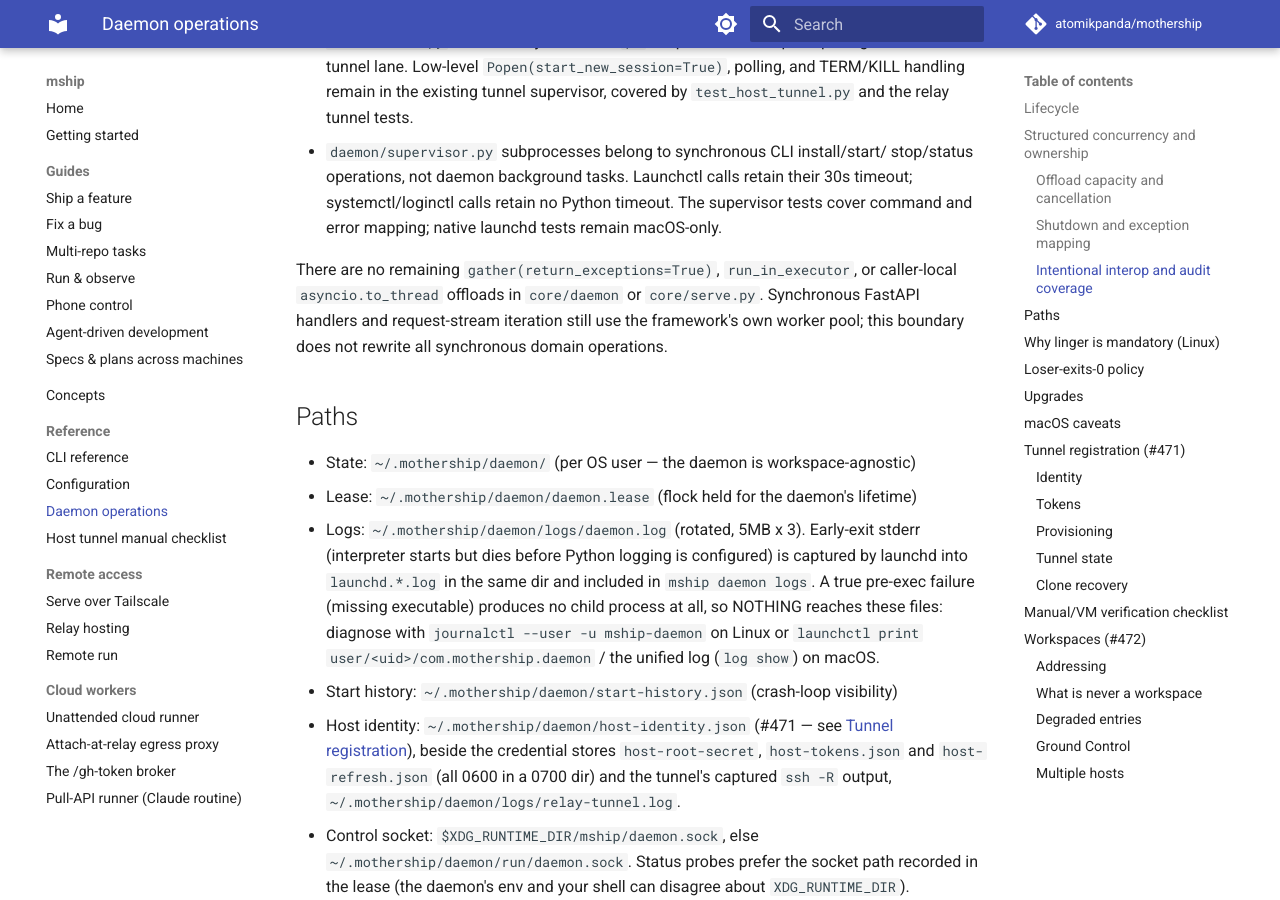
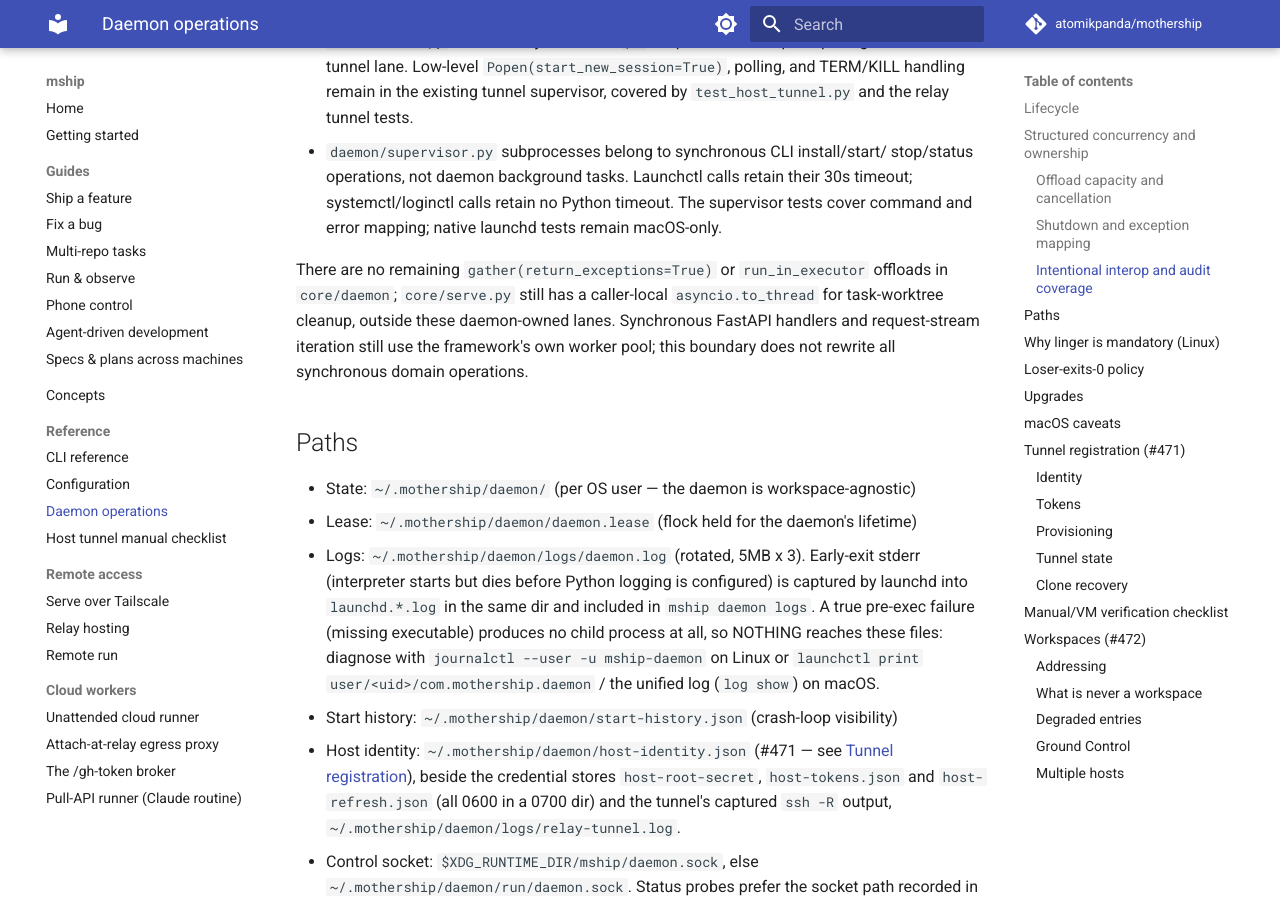
Before and after one commit to atomikpanda/mothership, an MkDocs documentation site: the page built from docs/daemon.md, in a window 1280 px wide and 900 px high, scrolled down 5644 px. Built offline with MkDocs 1.6.1 and Material for MkDocs 9.7.7, drawn with Linux system fonts in a browser that asks for light colours; comment, search, counter and statistics services are not loaded.

Commit message:
fix: keep daemon test sockets short on macOS and correct offload inventory

```diff
--- a/docs/daemon.md
+++ b/docs/daemon.md
@@ -159,8 +159,10 @@ not become daemon failures. The lease loser exit policy below is unchanged.
   supervisor tests cover command and error mapping; native launchd tests remain
   macOS-only.
 
-There are no remaining `gather(return_exceptions=True)`, `run_in_executor`, or
-caller-local `asyncio.to_thread` offloads in `core/daemon` or `core/serve.py`.
+There are no remaining `gather(return_exceptions=True)` or `run_in_executor`
+offloads in `core/daemon`; `core/serve.py` still has a caller-local
+`asyncio.to_thread` for task-worktree cleanup, outside these daemon-owned
+lanes.
 Synchronous FastAPI handlers and request-stream iteration still use the
 framework's own worker pool; this boundary does not rewrite all synchronous
 domain operations.
```
Also changed, not shown: 1 other file.
